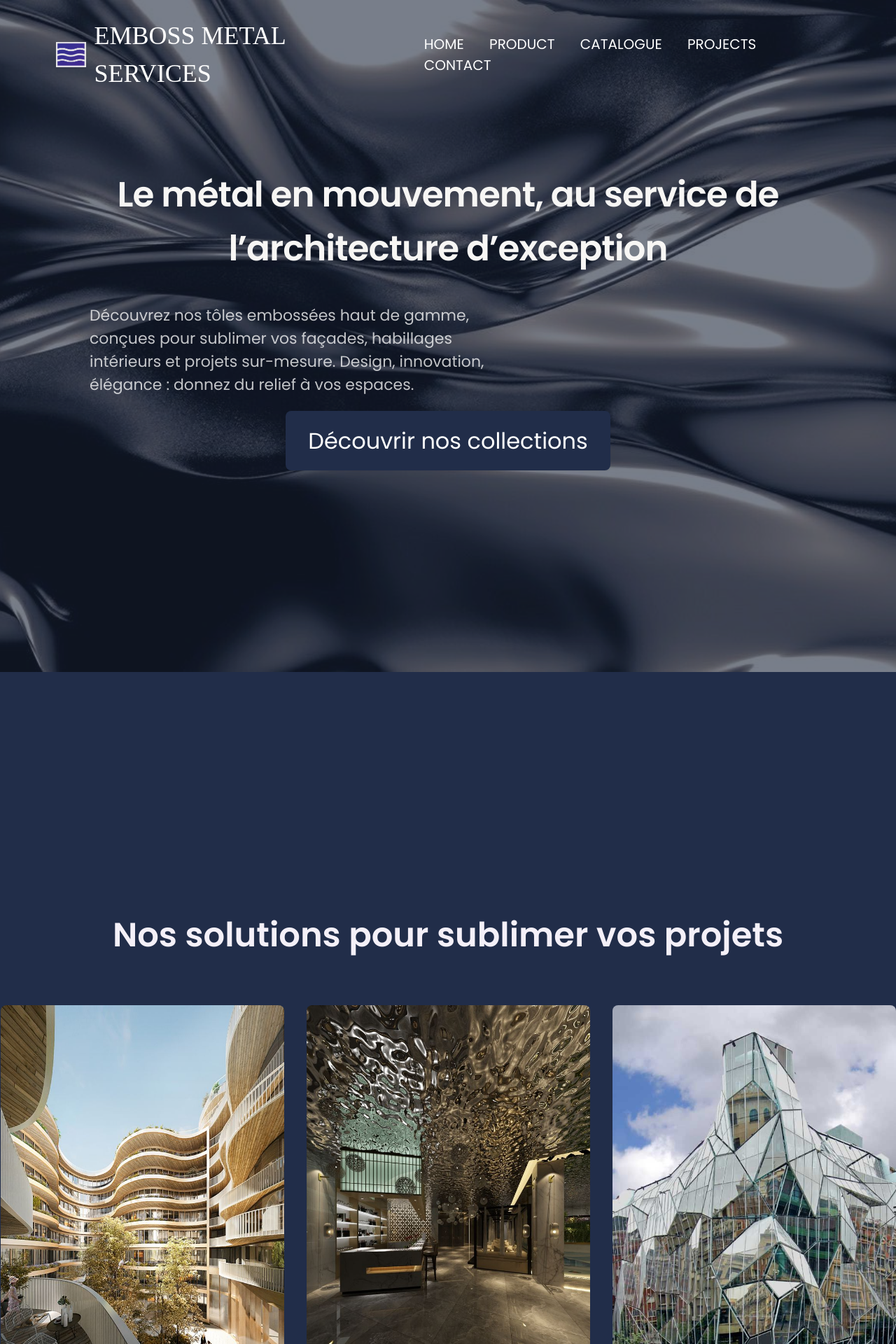
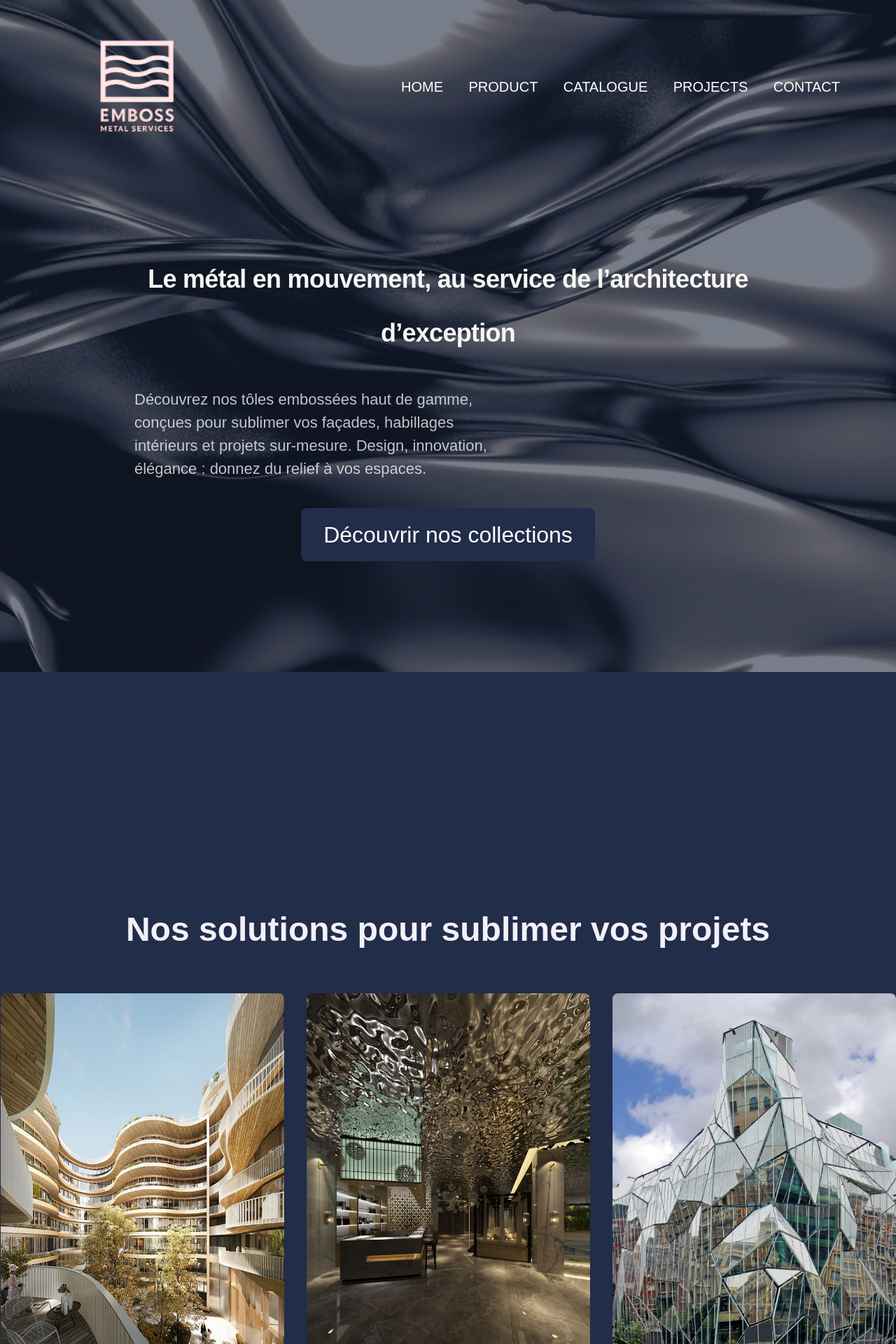
Before and after one commit to lynaannou/EMBOSS, a PHP site: page /HTML/home.html in a window 1280 px wide. Shown: the top 1920 px of the page at 70% size. Run offline with PHP 8.4, Linux system fonts and the light colour scheme; some web fonts are replaced.

Commit message:
latest changes

```diff
--- a/HTML/contact.html
+++ b/HTML/contact.html
@@ -10,8 +10,8 @@
 
    <header>
         <div class ="logo-title" >
-            <img src ="image.png" alt = "Logo"/>
-            <span>EMBOSS METAL SERVICES</span>
+            <img src ="Rectangle 13.png" alt = "Logo"/>
+
         </div>
         <nav>
       <a href="home.html">HOME</a>
--- a/HTML/home.html
+++ b/HTML/home.html
@@ -10,8 +10,8 @@
 
     <header>
         <div class ="logo-title" >
-            <img src ="image.png" alt = "Logo"/>
-            <span>EMBOSS METAL SERVICES</span>
+            <img src ="Rectangle 13.png" alt = "Logo"/>
+
         </div>
         <nav>
       <a href="home.html">HOME</a>
--- a/Styles/contact.css
+++ b/Styles/contact.css
@@ -5,7 +5,7 @@
     margin: 0;
     padding: 0;
     box-sizing: border-box;
-    font-family: 'Poppins', sans-serif;
+    font-family: 'Futura', sans-serif;
 }
 
 /* BODY GENERAL */
@@ -36,7 +36,7 @@ header .logo-title {
 }
 
 header .logo-title img {
-    height: 40px;
+    height: 200px;
     width: auto;
 }
 
--- a/Styles/home.css
+++ b/Styles/home.css
@@ -5,7 +5,7 @@
     margin: 0;
     padding: 0;
     box-sizing: border-box;
-    font-family: 'Poppins', sans-serif;
+    font-family: 'Futura', sans-serif;
 }
 
 body {
@@ -22,7 +22,7 @@ body {
 }
 /* HEADER */
 header {
-  position: absolute;
+  position: fixed;
   top: 0;
   left: 0;
   width: 100%;
@@ -40,7 +40,7 @@ header .logo-title {
 }
 
 header .logo-title img {
-    height: 36px; /* taille du logo adaptée à la ligne du menu */
+    height: 200px; /* taille du logo adaptée à la ligne du menu */
     width: auto;
 }
 
@@ -101,22 +101,19 @@ nav a:hover {
 
 .hero-text {
   position: absolute;
-  top: 20%;
+  top: 30%; /* avant c'était 20%, plus bas c'est mieux */
   z-index: 10;
   color: #FFFFFF;
   text-align: center;
-  max-width: 80%;
+  max-width: 70%; /* avant 80%, plus resserré = plus élégant */
 }
 
-
 .hero-text h1 {
-
   font-weight: 700;
-  font-size: 50px;
+  font-size: 36px;
   line-height: 77px;
   letter-spacing: -0.02em;
   color: #f7f6f4;
-
   margin-bottom: 40px;
 }
 
@@ -124,7 +121,7 @@ nav a:hover {
   font-size: 22px;
   line-height: 33px;
   color: rgba(255, 255, 255, 0.75);
-  margin-bottom: 40px;
+  margin-bottom: 60px; /* AVANT 40px → espace plus grand avant le bouton */
   text-align: left;
   max-width: 60%;
 }
@@ -156,7 +153,7 @@ nav a:hover {
   margin-bottom: 64px;
 }
 .solutions h2:hover{
-  color:#8C3C34;
+  color:#FE9B62;
 ;
 }
 .solution-cards {
@@ -184,7 +181,7 @@ nav a:hover {
   color: #f4f0f8;
 }
 .solution-card h3:hover {
-  color:#8C3C34;
+  color:#FE9B62;
 }
 .solution-card p {
   font-size: 32px;
@@ -202,7 +199,7 @@ nav a:hover {
   margin-bottom: 40px;
 }
 .light-section h2:hover {
-  color: #8C3C34;
+  color: #FE9B62;
 }
 .light-content {
   display: flex;
@@ -223,7 +220,7 @@ nav a:hover {
   margin-top: 24px;
 }
 .light-content .text-block h3:hover {
-  color: #8C3C34;
+  color: #FE9B62;
 }
 .light-content .text-block p {
   font-size: 32px;
@@ -319,7 +316,7 @@ nav a:hover {
 }
 .testimonials h2:hover {
 
-  color: #8C3C34;
+  color: #FE9B62;
 
 }
 
@@ -353,7 +350,7 @@ nav a:hover {
 
 .testimonial-card p:hover {
 
-  color: #8C3C34;
+  color: #FE9B62;
 }
 
 .testimonial-avatar {
@@ -378,7 +375,7 @@ nav a:hover {
 }
 
 .testimonial-cards::-webkit-scrollbar-thumb {
-  background: #8C3C34;
+  background: #FE9B62;
   border-radius: 4px;
 }
 
```
Also changed, not shown: HTML/Rectangle 13.png (added), HTML/image.png.
